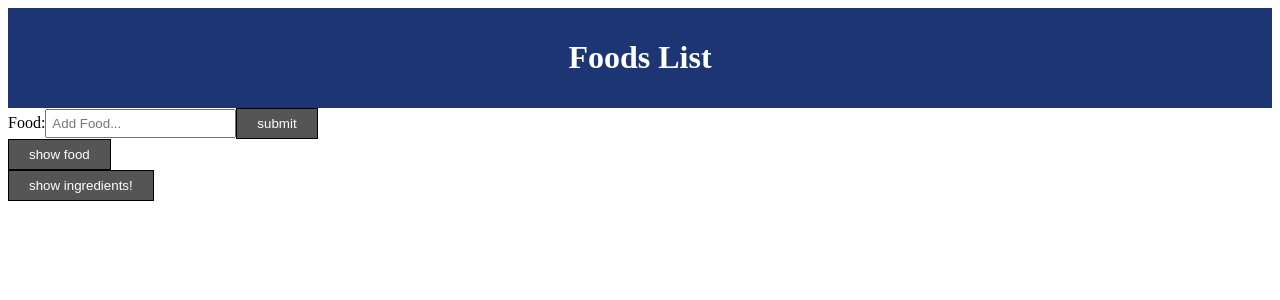
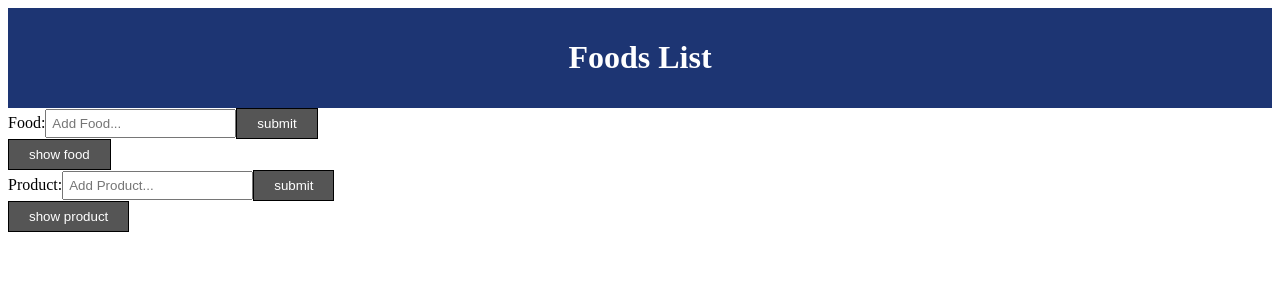
Before and after one commit to Maslup93/foodsList, a React (Create React App) app: page / in a window 1280 px wide. Shown: the top 300 px of the page. Built offline with nearby package versions, Linux system fonts and the light colour scheme.

Commit message:
se arreglo la ingredientList

```diff
--- a/src/App.jsx
+++ b/src/App.jsx
@@ -1,7 +1,6 @@
 import React, { Component } from 'react';
-
+import ProductList from './Components/ProductList';
 import FoodList from './Components/FoodList';
-import IngredientList from './Components/IngredientList';
 import Header from './Components/Layout/Header';
 
 class App extends Component {
@@ -10,7 +9,7 @@ class App extends Component {
       <div>
         <Header />
         <FoodList />
-        <IngredientList />
+        <ProductList />
       </div>
     );
   }
--- /dev/null
+++ b/src/Components/AddProduct.jsx
@@ -0,0 +1,48 @@
+import React, { Component } from 'react';
+import PropTypes from 'prop-types';
+import '../App.css';
+
+class addProduct extends Component {
+  constructor(props) {
+    super(props);
+    this.state = {
+      name: '',
+    };
+  }
+
+  handleChange = (event) => {
+    this.setState({
+      [event.target.id]: event.target.value,
+    });
+  };
+
+  handleSubmit = (event) => {
+    event.preventDefault();
+    this.props.addProduct(this.state.name);
+  };
+  render() {
+    return (
+      <div>
+        <form onSubmit={this.handleSubmit}>
+          <label htmlFor="name">Product:</label>
+          <input
+            type="text"
+            id="name"
+            onChange={this.handleChange}
+            placeholder="Add Product..."
+            style={{ flex: '10', padding: '5px' }}
+          />
+          <button className="btn" disabled={this.state.name.length < 1} style={{ flex: '1' }}>
+            submit
+          </button>
+        </form>
+      </div>
+    );
+  }
+}
+
+addProduct.propTypes = {
+  addProduct: PropTypes.func.isRequired,
+};
+
+export default addProduct;
--- a/src/Components/IngredientList.jsx
+++ /dev/null
@@ -1,112 +0,0 @@
-import React, { Component } from 'react';
-import { v4 as uuidv4 } from 'uuid';
-
-import Ingredients from './Ingredients';
-
-class IngredientList extends Component {
-  constructor(props) {
-    super(props);
-    this.state = {
-      ingredients: [
-        { id: uuidv4(), name: 'azucar' },
-        { id: uuidv4(), name: 'sal' },
-        { id: uuidv4(), name: 'pimienta negra' },
-        { id: uuidv4(), name: 'ajo' },
-        { id: uuidv4(), name: 'cebolla' },
-        { id: uuidv4(), name: 'pimienton' },
-        { id: uuidv4(), name: 'oregano' },
-        { id: uuidv4(), name: 'pimienta blanca' },
-        { id: uuidv4(), name: 'pan rallado' },
-        { id: uuidv4(), name: 'harina' },
-        { id: uuidv4(), name: 'manteca' },
-        { id: uuidv4(), name: 'crema de leche' },
-        { id: uuidv4(), name: 'leche' },
-        { id: uuidv4(), name: 'jamon' },
-        { id: uuidv4(), name: 'salsa de tomate' },
-        { id: uuidv4(), name: 'tuco' },
-        { id: uuidv4(), name: 'salsa blanca' },
-        { id: uuidv4(), name: 'bolognesa' },
-        { id: uuidv4(), name: 'nuez noscada' },
-        { id: uuidv4(), name: 'aceite' },
-        { id: uuidv4(), name: 'queso cremoso' },
-        { id: uuidv4(), name: 'queso barra' },
-        { id: uuidv4(), name: 'queso pategras' },
-        { id: uuidv4(), name: 'maizena' },
-        { id: uuidv4(), name: 'cebolla' },
-        { id: uuidv4(), name: 'cebolla de verdeo' },
-        { id: uuidv4(), name: 'champignones' },
-        { id: uuidv4(), name: 'hongos secos' },
-        { id: uuidv4(), name: 'queso roquefort' },
-        { id: uuidv4(), name: 'carne de lomo' },
-        { id: uuidv4(), name: 'carne de nalga' },
-        { id: uuidv4(), name: 'pollo' },
-        { id: uuidv4(), name: 'pescado merluza' },
-        { id: uuidv4(), name: 'pescado salmon' },
-        { id: uuidv4(), name: 'pescado trucha' },
-        { id: uuidv4(), name: 'mariscos varios' },
-        { id: uuidv4(), name: 'marisco mejillon' },
-        { id: uuidv4(), name: 'marisco langostino' },
-        { id: uuidv4(), name: 'marisco camaron' },
-        { id: uuidv4(), name: 'marisco raba' },
-        { id: uuidv4(), name: 'pan rallado' },
-        { id: uuidv4(), name: 'perejil' },
-        { id: uuidv4(), name: 'carne de matambre' },
-      ],
-      showIngredients: false,
-    };
-  }
-
-  componentDidMount() {
-    console.log('component mounted!!!!');
-  }
-
-  componentDidUpdate() {
-    console.log('component updated!');
-  }
-
-  // TO SHOW INGREDIENTS
-  toggleIngredientsHandler = () => {
-    const doesShow = this.state.showIngredients;
-    this.setState({ showIngredients: !doesShow });
-  };
-
-  //TO DELETE INGREDIENTS
-  deleteIngredientsHandler = (id) => {
-    const updatedIngredients = this.state.ingredients.filter((ingr) => ingr.id !== id);
-    this.setState({ ingredients: updatedIngredients });
-  };
-
-  //TO SORT ALPHABETICALLY
-  sortAlphabeticallyHandler = () => {};
-
-  render() {
-    let ingredients = null;
-    if (this.state.showIngredients) {
-      ingredients = (
-        <div>
-          {this.state.ingredients.map((ingrmap) => {
-            return (
-              <Ingredients
-                click={() => this.deleteIngredientsHandler(ingrmap.id)}
-                ingrprop={ingrmap.name}
-                key={ingrmap.id}
-              />
-            );
-          })}
-        </div>
-      );
-    }
-
-    return (
-      <div>
-        <button className="btn" onClick={this.toggleIngredientsHandler}>
-          show ingredients!
-        </button>
-
-        {ingredients}
-      </div>
-    );
-  }
-}
-
-export default IngredientList;
--- a/src/Components/Ingredients.jsx
+++ b/src/Components/Product.jsx
@@ -1,11 +1,11 @@
 import React, { Component } from 'react';
 import PropTypes from 'prop-types';
 
-class Ingredients extends Component {
+class product extends Component {
   render() {
     return (
-      <div style={ingredientsStyle}>
-        <h3>{this.props.ingrprop}</h3>
+      <div style={productStyle}>
+        <h3>{this.props.pasta}</h3>
         <button style={btnStyle} onClick={this.props.click}>
           X
         </button>
@@ -14,20 +14,18 @@ class Ingredients extends Component {
   }
 }
 
-Ingredients.propTypes = {
-  ingrprop: PropTypes.string,
+product.propTypes = {
+  pasta: PropTypes.string,
 };
 
-Ingredients.defaultProps = {
-  ingrprop: null,
+product.defaultProps = {
+  pasta: null,
 };
 
-const ingredientsStyle = {
+const productStyle = {
   backgroundColor: '#c7ccd4',
-  border: '1px solid black',
-
   padding: '10px',
-  borderBottom: '1px #ccc ',
+  borderBottom: '1px #ccc dotted',
 };
 const btnStyle = {
   background: '#ff0000',
@@ -38,4 +36,4 @@ const btnStyle = {
   cursor: 'pointer',
 };
 
-export default Ingredients;
+export default product;
--- /dev/null
+++ b/src/Components/ProductList.jsx
@@ -0,0 +1,76 @@
+import React, { Component } from 'react';
+import { v4 as uuidv4 } from 'uuid';
+import Product from './Product';
+import AddProduct from './AddProduct';
+
+class productList extends Component {
+  constructor(props) {
+    super(props);
+    this.state = {
+      products: [],
+      showProduct: false,
+    };
+  }
+
+  componentDidMount() {
+    console.log('component mounted!!!!');
+  }
+
+  componentDidUpdate() {
+    console.log('component updated!');
+  }
+
+  // TO SHOW PRODUCT
+  toggleFoodHandler = () => {
+    const doesShow = this.state.showProduct;
+    this.setState({ showProduct: !doesShow });
+  };
+
+  //TO DELETE PRODUCT
+  deleteFoodHandler = (id) => {
+    const updatedProducts = this.state.products.filter((product) => product.id !== id);
+    this.setState({ products: updatedProducts });
+  };
+
+  //TO ADD PRODUCT
+  addFoodHandler = (productName) => {
+    const newProduct = { name: productName, id: uuidv4() };
+    const newProducts = [...this.state.products, newProduct];
+    this.setState({
+      products: newProducts,
+    });
+  };
+
+  render() {
+    let products = null;
+    if (this.state.showProduct) {
+      products = (
+        <div>
+          {this.state.products.map((productName) => {
+            return (
+              <Product
+                click={() => this.deleteFoodHandler(productName.id)}
+                pasta={productName.name}
+                key={productName.id}
+              />
+            );
+          })}
+        </div>
+      );
+    }
+    return (
+      <div>
+        <AddProduct addProduct={this.addFoodHandler} />
+        <button
+          className="btn"
+          disabled={this.state.products.length < 1}
+          onClick={this.toggleFoodHandler}
+        >
+          show product
+        </button>
+        {products}
+      </div>
+    );
+  }
+}
+export default productList;
```
